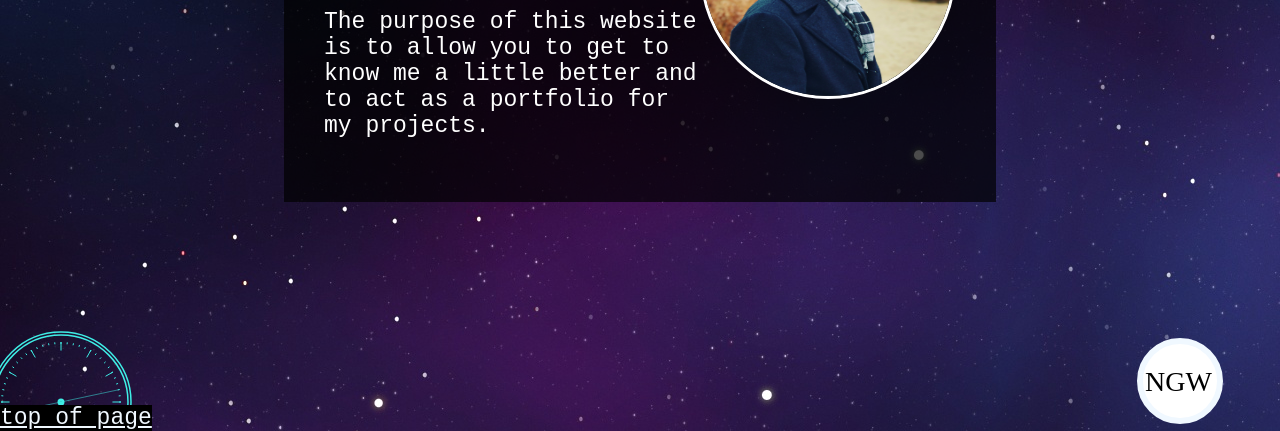
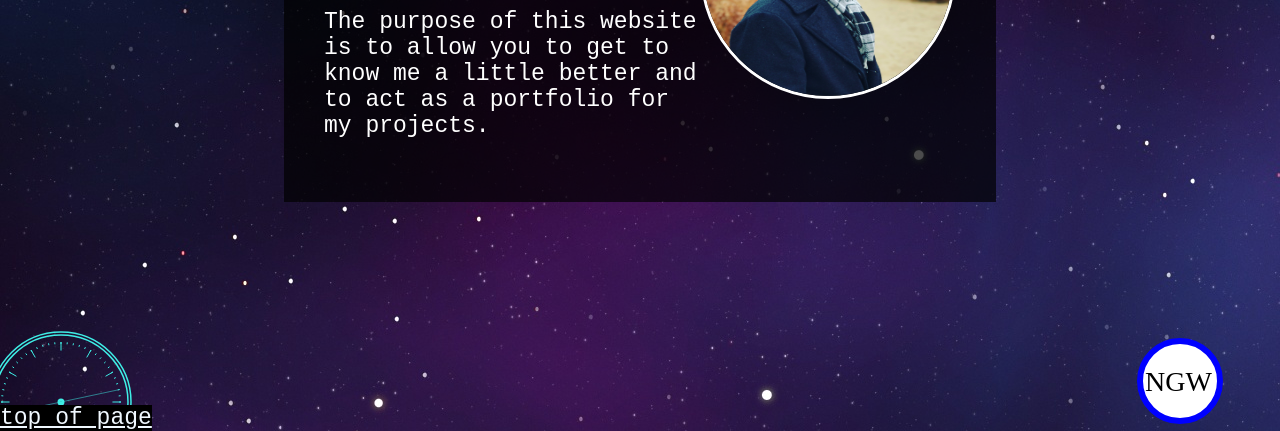
Before and after one commit to NICKW6499/NICKW6499.github.io, a plain HTML site: page index.html in a window 1280 px wide. Shown: the part 369-800 px from the top of the page. Drawn offline with Linux system fonts and the light colour scheme.

Commit message:
Update index.html

```diff
--- a/index.html
+++ b/index.html
@@ -192,7 +192,7 @@
         <p>The purpose of this website is to allow you to get to know me a little better and to act as a portfolio for my projects.</p>
       </div>
   <svg style="position: fixed; right: 0; bottom: 0;" width="150" height="100"> <!--creates the svg of my initials in the bottom right corner-->
-          <circle cx="50" cy="50" r="40" stroke=aliceblue stroke-width="6" fill=white />
+          <circle cx="50" cy="50" r="40" stroke=blue stroke-width="6" fill=white />
           <text fill=black font-size="28" font-family="Aguafina Script" x="15" y="60">NGW</text>
   </svg>
   <canvas id="canvas" width="400" height="400"></canvas><!--canvas for the clock-->
```
